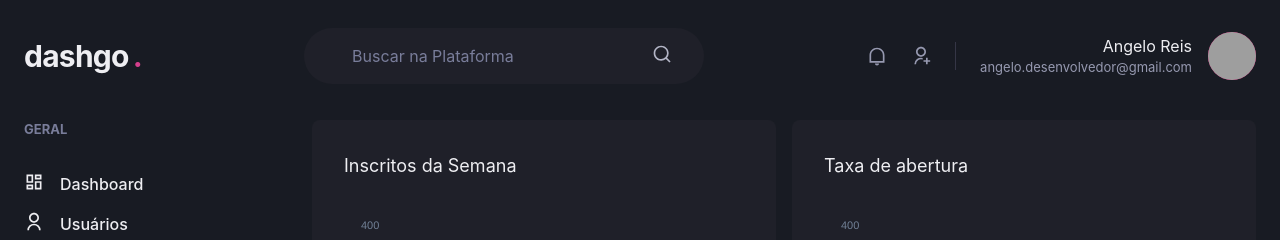
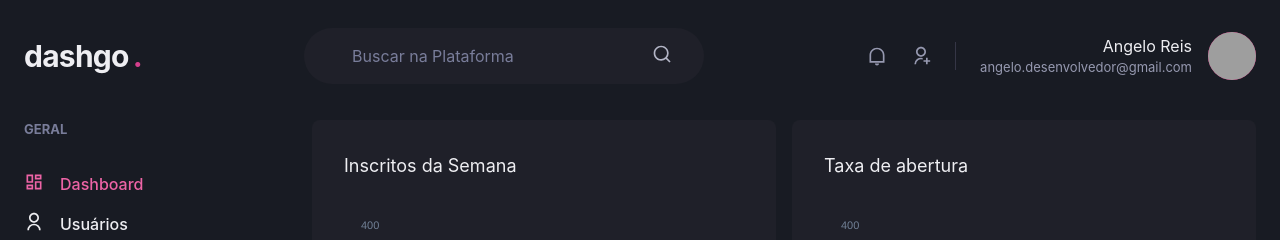
Before and after one commit to angeloreis/dash-go, a Next.js app: page /dashboard in a window 1280 px wide. Shown: the top 240 px of the page. Built offline with nearby package versions, Linux system fonts and the light colour scheme; grey boxes are pictures that could not be loaded.

Commit message:
feat: set active link

```diff
--- /dev/null
+++ b/src/components/ActiveLink.tsx
@@ -0,0 +1,31 @@
+import Link, { LinkProps } from 'next/link'
+import { useRouter } from 'next/router';
+import { cloneElement, ReactElement } from 'react';
+
+interface ActiveLinkProps extends LinkProps {
+    children: ReactElement;
+    shouldMatchExactHref?: boolean;
+}
+
+export function ActiveLink({children, shouldMatchExactHref = false, ...rest}: ActiveLinkProps) {
+    const { asPath } = useRouter();
+    let isActive = false;
+
+    if (shouldMatchExactHref && (asPath === rest.href || asPath === rest.as)) {
+        isActive = true;
+    }
+
+    if (!shouldMatchExactHref &&
+        (asPath.startsWith(String(rest.href)) ||
+        asPath.startsWith(String(rest.as)))) {
+            isActive = true
+        }
+
+    return (
+        <Link {...rest}>
+            {  cloneElement(children, {
+                color: isActive ? 'pink.400' : 'gray.50'
+            })}
+        </Link>
+    );
+}
--- a/src/components/Sidebar/NavLink.tsx
+++ b/src/components/Sidebar/NavLink.tsx
@@ -1,18 +1,21 @@
+import { ElementType } from "react";
+
 import { Link as ChakraLink, Icon, Text, LinkProps as ChakraLinkProps } from "@chakra-ui/react";
-import Link from 'next/link'
+
+import { ActiveLink } from "../ActiveLink";
 interface NavLinkProps extends ChakraLinkProps {
-    icon: React.ElementType
+    icon: ElementType
     children: string;
     href: string;
 }
 
 export function NavLink({ icon, children, href,...rest }: NavLinkProps) {
     return (
-        <Link href={href} passHref>
+        <ActiveLink href={href} passHref>
             <ChakraLink display='flex' align='center' {...rest}>
                 <Icon as={icon} fontSize='20'/>
                 <Text ml='4' fontWeight='medium'>{children}</Text>
             </ChakraLink>
-        </Link>
+        </ActiveLink>
     );
 }
```
